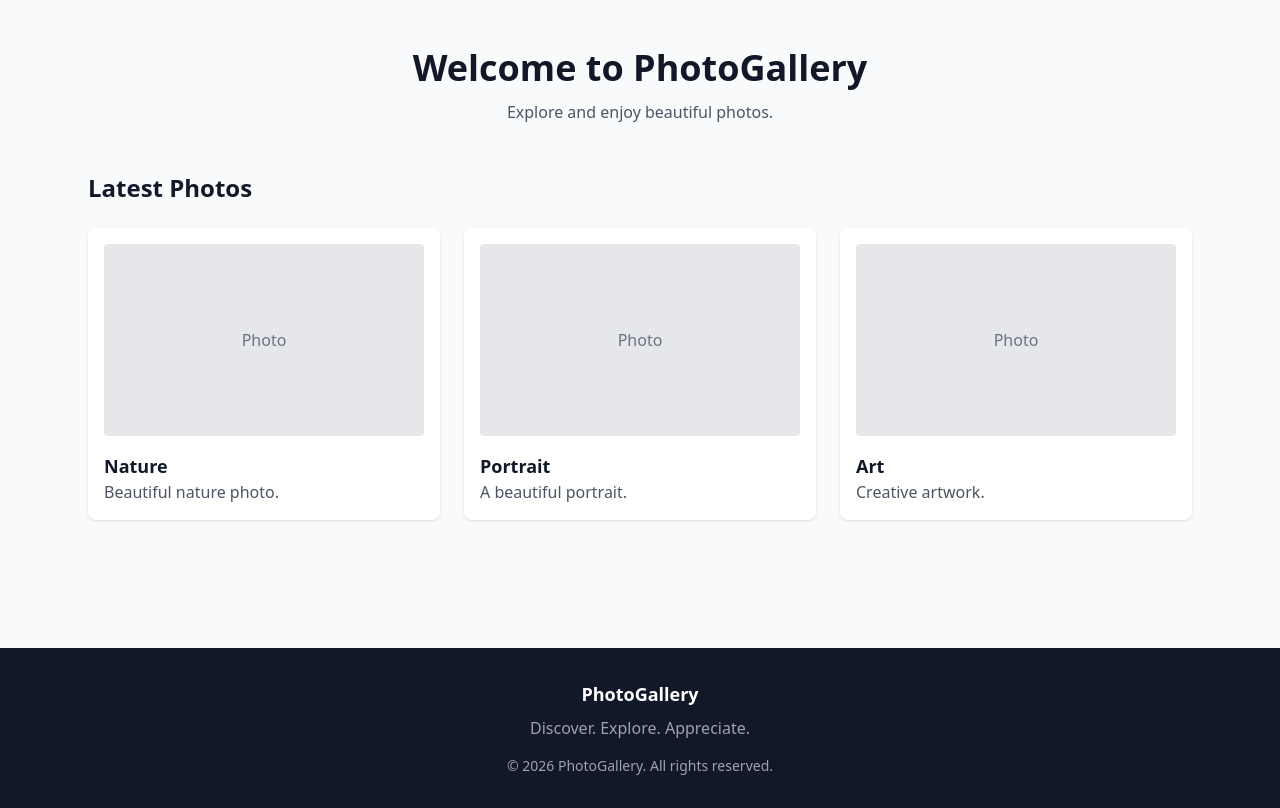
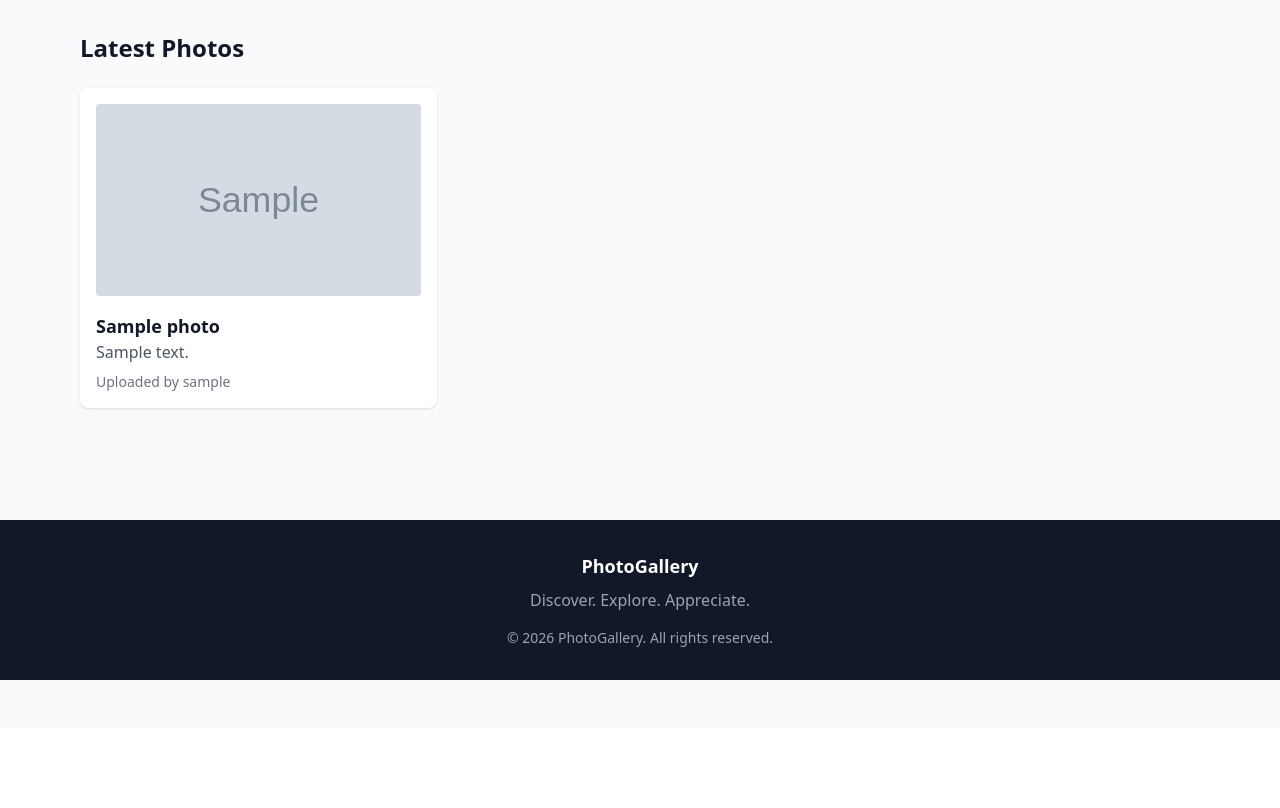
Before and after one commit to Idahk19/photo-gallery, a Django app: page / in a window 1280 px wide. Shown: the part 72-880 px from the top of the page. After the commit the page ends 752 px from the top, so only its background shows below. Run offline with Django 5.2, Linux system fonts and the light colour scheme; tables that the repository leaves empty hold one stand-in row (values such as "Sample post"); grey boxes marked "Sample" are stand-in pictures; some libraries are stand-ins or nearby versions.

Commit message:
Refactor home view layout and improve photo display

```diff
--- a/photoapp/templates/home.html
+++ b/photoapp/templates/home.html
@@ -4,67 +4,47 @@
 
 {% block content %}
 
-<div class="max-w-6xl mx-auto px-6 py-12">
+<div class="max-w-6xl mx-auto px-4 py-8">
 
-    <div class="text-center mb-12">
-        <h1 class="text-4xl font-bold">
-            Welcome to PhotoGallery
-        </h1>
+<h2 class="text-2xl font-bold mb-6">
+    Latest Photos
+</h2>
 
-        <p class="text-gray-600 mt-3">
-            Explore and enjoy beautiful photos.
-        </p>
-    </div>
+<div class="grid grid-cols-1 md:grid-cols-3 gap-6">
 
-    <h2 class="text-2xl font-bold mb-6">
-        Latest Photos
-    </h2>
-
-    <div class="grid grid-cols-1 md:grid-cols-3 gap-6">
+    {% for photo in photos %}
 
         <div class="bg-white rounded-lg shadow p-4">
-            <div class="h-48 bg-gray-200 rounded flex items-center justify-center">
-                <span class="text-gray-500">Photo</span>
-            </div>
+
+            <img
+                src="{{ photo.image.url }}"
+                alt="{{ photo.title }}"
+                class="w-full h-48 object-cover rounded"
+            >
 
             <h3 class="font-semibold text-lg mt-4">
-                Nature
+                {{ photo.title }}
             </h3>
 
             <p class="text-gray-600">
-                Beautiful nature photo.
+                {{ photo.description }}
             </p>
+
+            <p class="text-sm text-gray-500 mt-2">
+                Uploaded by {{ photo.user.username }}
+            </p>
+
         </div>
 
-        <div class="bg-white rounded-lg shadow p-4">
-            <div class="h-48 bg-gray-200 rounded flex items-center justify-center">
-                <span class="text-gray-500">Photo</span>
-            </div>
+    {% empty %}
 
-            <h3 class="font-semibold text-lg mt-4">
-                Portrait
-            </h3>
+        <p class="text-gray-500">
+            No photos available.
+        </p>
 
-            <p class="text-gray-600">
-                A beautiful portrait.
-            </p>
-        </div>
+    {% endfor %}
 
-        <div class="bg-white rounded-lg shadow p-4">
-            <div class="h-48 bg-gray-200 rounded flex items-center justify-center">
-                <span class="text-gray-500">Photo</span>
-            </div>
-
-            <h3 class="font-semibold text-lg mt-4">
-                Art
-            </h3>
-
-            <p class="text-gray-600">
-                Creative artwork.
-            </p>
-        </div>
-
-    </div>
+</div>
 
 </div>
 
```
